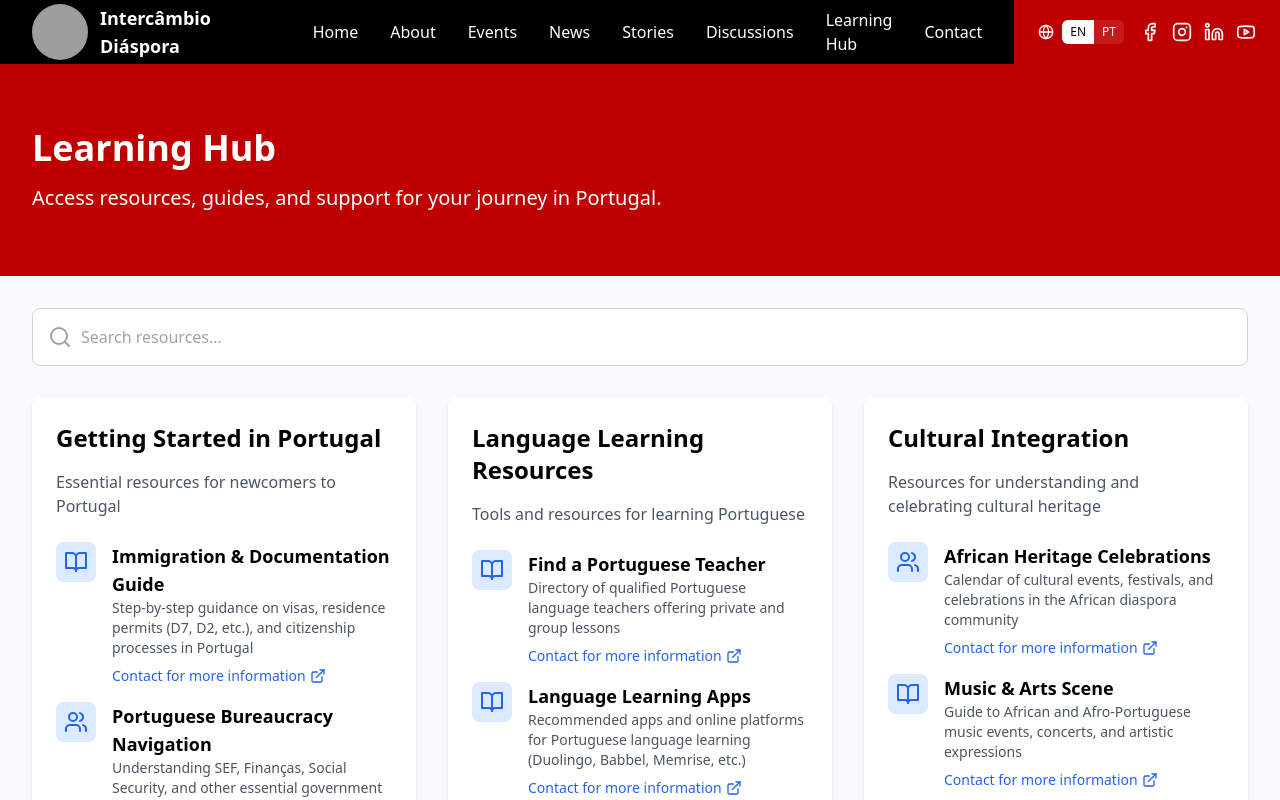
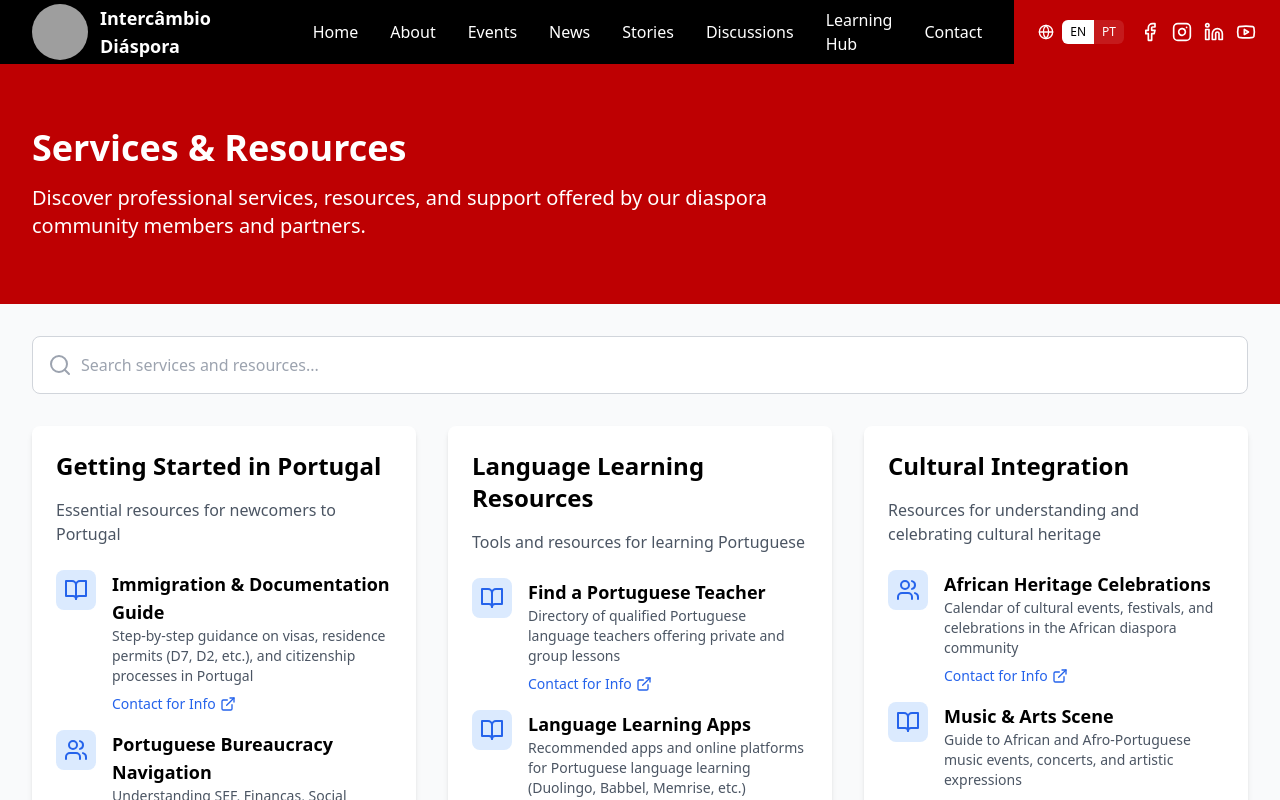
Before and after one commit to The-Gambian/Intercambio, a React (Vite) app: page /learning-hub in a window 1280 px wide. Shown: the top 800 px of the page. Built offline with nearby package versions, Linux system fonts and the light colour scheme; grey boxes are pictures that could not be loaded.

Commit message:
update learning hub to services

```diff
--- a/src/pages/LearningHub.tsx
+++ b/src/pages/LearningHub.tsx
@@ -160,12 +160,12 @@ const resourcesData = [
   }
 ];
 
-const LearningHub: React.FC = () => {
+const Services: React.FC = () => {
   const { t } = useLanguage();
   const [searchTerm, setSearchTerm] = useState('');
 
   const handleResourceClick = () => {
-    window.open('https://5pzn0sic.forms.app/lead-generation-form', '_blank');
+    window.location.href = '/contact';
   };
 
   return (
@@ -173,8 +173,8 @@ const LearningHub: React.FC = () => {
       {/* Header */}
       <div className="bg-pan-red text-white py-16">
         <div className="max-w-7xl mx-auto px-4 sm:px-6 lg:px-8">
-          <h1 className="text-4xl font-bold mb-4">{t('learningHub.title')}</h1>
-          <p className="text-xl max-w-3xl">{t('learningHub.subtitle')}</p>
+          <h1 className="text-4xl font-bold mb-4">Services & Resources</h1>
+          <p className="text-xl max-w-3xl">Discover professional services, resources, and support offered by our diaspora community members and partners.</p>
         </div>
       </div>
 
@@ -183,7 +183,7 @@ const LearningHub: React.FC = () => {
         <div className="relative mb-8">
           <input
             type="text"
-            placeholder={t('learningHub.search')}
+            placeholder="Search services and resources..."
             className="w-full p-4 pl-12 rounded-lg border border-gray-300 focus:outline-none focus:border-red-500"
             value={searchTerm}
             onChange={(e) => setSearchTerm(e.target.value)}
@@ -216,9 +216,9 @@ const LearningHub: React.FC = () => {
                       <p className="text-gray-600 text-sm">{resource.description}</p>
                       <button
                         onClick={handleResourceClick}
-                        className="mt-2 text-blue-600 flex items-center text-sm hover:text-blue-800"
+                        className="mt-2 text-blue-600 flex items-center text-sm hover:text-blue-800 cursor-pointer"
                       >
-                        {t('learningHub.contactInfo')} <ExternalLink className="ml-1 w-4 h-4" />
+                        Contact for Info <ExternalLink className="ml-1 w-4 h-4" />
                       </button>
                     </div>
                   </div>
@@ -232,4 +232,4 @@ const LearningHub: React.FC = () => {
   );
 };
 
-export default LearningHub;
+export default Services;
```
